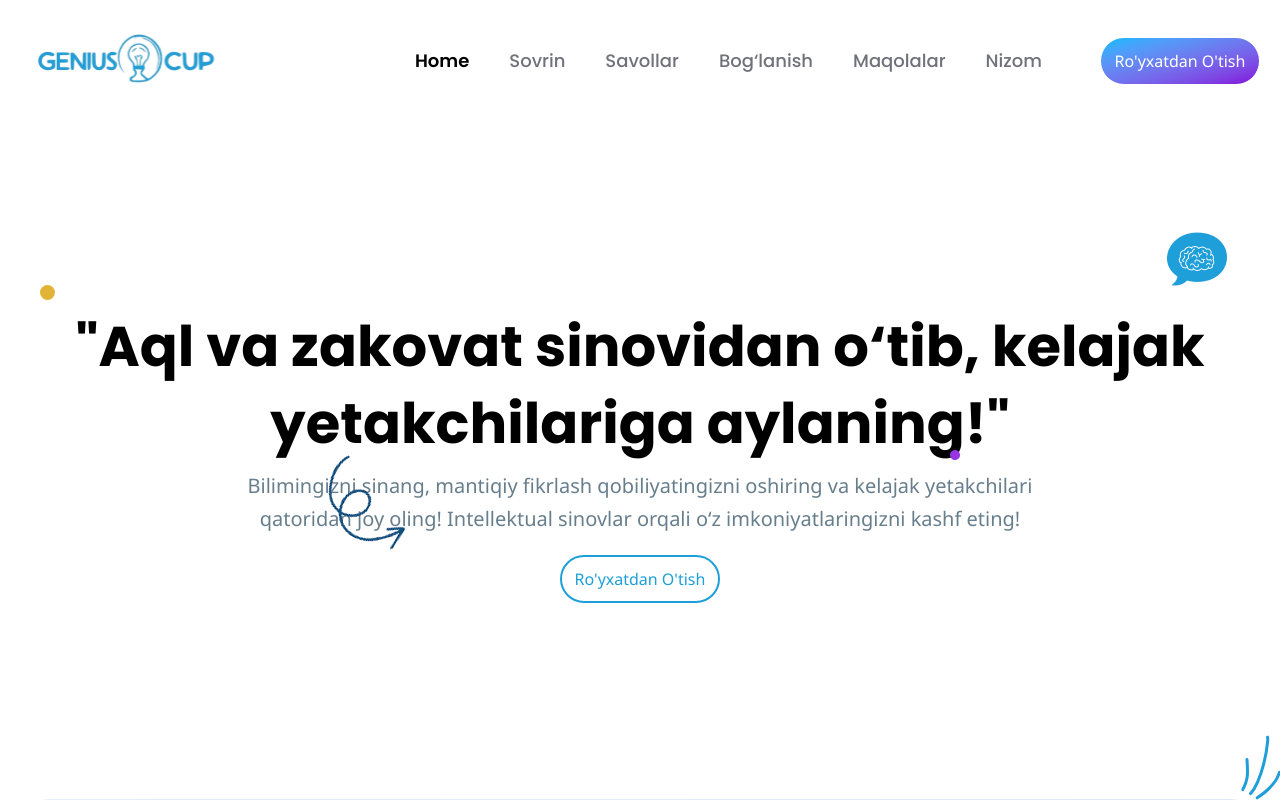
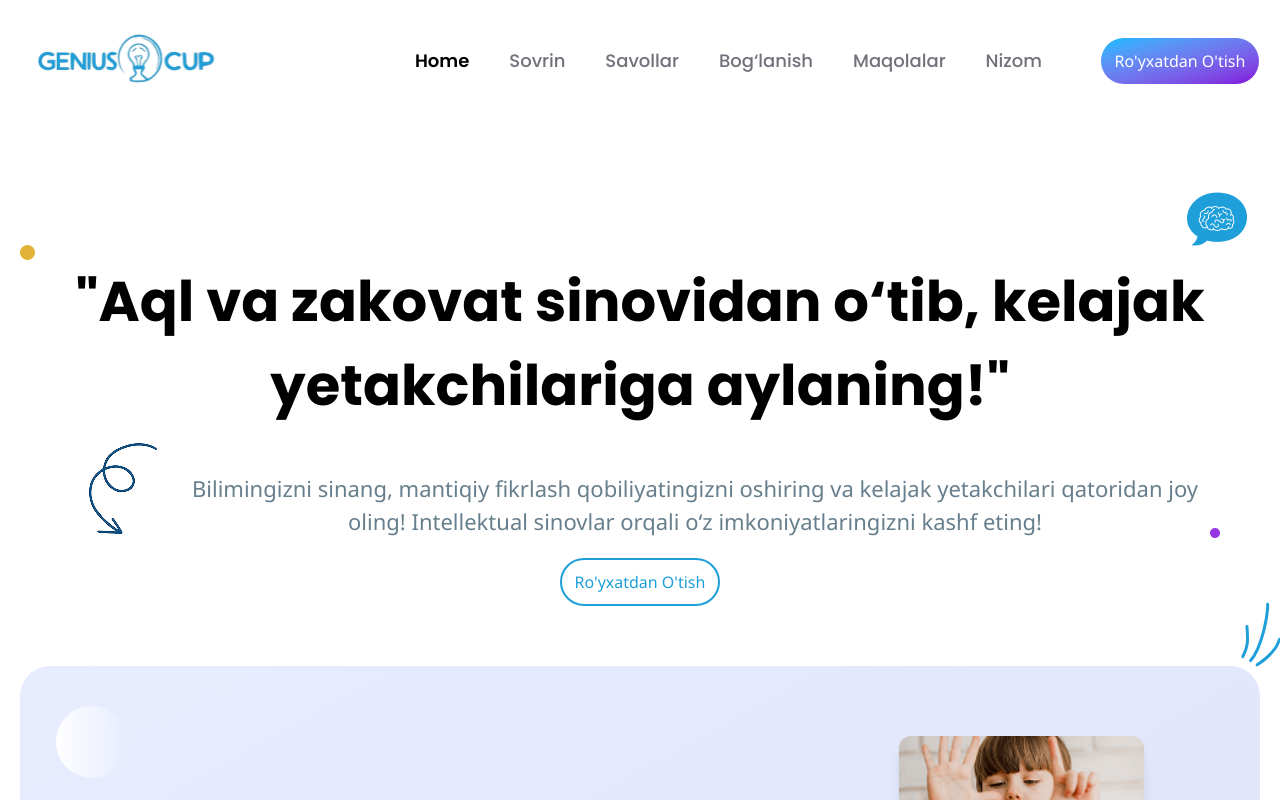
Before and after one commit to alienorar/Genius-Cup-full, a React (Vite) app: page / in a window 1280 px wide. Shown: the top 800 px of the page. Built offline with nearby package versions, Linux system fonts and the light colour scheme.

Commit message:
hah i did it

```diff
--- a/src/components/carousel.tsx
+++ /dev/null
@@ -1,83 +0,0 @@
-import React from "react";
-import { Swiper, SwiperSlide } from "swiper/react";
-import { Autoplay, Navigation, Pagination } from "swiper/modules";
-import "swiper/swiper-bundle.css";
-import Symbol from "../assets/symbol.png"
-import OtuLogo from "../assets/otu-logo.png"
-
-// Tashkilot ma'lumotlari
-const data = [
-  {
-    organizer: "Qashqadaryo Viloyat hokimligi",
-    website: "https://gov.uz/oz/qashqadaryo",
-    logo:Symbol,
-  },
-  {
-    organizer: "Osiyo texnologiyalar universiteti",
-    website: "https://otu-edu.uz/",
-    logo: OtuLogo,
-  },
-  {
-    organizer: "Qashqadaryo Viloyat hokimligi",
-    website: "https://gov.uz/oz/qashqadaryo",
-    logo:Symbol,
-  },
-  {
-    organizer: "Osiyo texnologiyalar universiteti",
-    website: "https://otu-edu.uz/",
-    logo: OtuLogo,
-  },
-
-];
-
-const SwiperCarousel: React.FC = () => {
-  return (
-    <div className="bg-gray-100 py-12">
-      <div className="mt-8 max-w-2xl mx-auto flex items-center justify-center">
-        <Swiper
-          modules={[Navigation, Pagination, Autoplay]}
-          spaceBetween={20}
-          slidesPerView={2}
-          navigation
-          pagination={{ clickable: true }}
-          loop={true}
-          speed={1500}
-          className="pb-10 smooth-transition"
-          autoplay={{ delay: 1000, disableOnInteraction: true }}
-
-
-        >
-          {data.map((item, index) => (
-            <SwiperSlide key={index}>
-              <div className="bg-white w-[320px] min-h-[280px] flex flex-col justify-between p-6 shadow-lg text-center">
-                {/* Logo */}
-                <div className="flex justify-center items-center mb-4 gap-2 h-[80px]">
-                 <a href={item.website}> <img
-                    src={item.logo}
-                    alt={item.organizer}
-                    className="w-18 h-[80px] max-h-full object-contain"
-                  /></a>
-                </div>
-
-                {/* Tashkilot nomi */}
-                <h3 className="text-lg font-bold text-[#333] ">{item.organizer}</h3>
-
-                <a
-                  href={item.website}
-                  target="_blank"
-                  rel="noopener noreferrer"
-                  className="relative inline-block w-full py-2 text-[#1E9FD9] font-bold border-2 border-[#1E9FD9] rounded-full overflow-hidden transition-all duration-300 group"
-                >
-                  <span className="absolute inset-0 bg-[#1E9FD9] scale-0 rounded-lg origin-center transition-transform duration-300 group-hover:scale-100"></span>
-                  <span className="relative z-10 group-hover:text-white">Rasmiy Sahifamiz</span>
-                </a>
-              </div>
-            </SwiperSlide>
-          ))}
-        </Swiper>
-      </div>
-    </div>
-  );
-};
-
-export default SwiperCarousel;
--- a/src/modules/home/index.tsx
+++ b/src/modules/home/index.tsx
@@ -114,51 +114,31 @@ const Index = () => {
     <main className="flex flex-col gap-[40px]">
       {/* ==============hero ============ */}
       <section className="custom-container">
-        <div className="flex flex-col justify-center items-center gap-[20px] mb-4 lg:py-[100px] px-4">
-          <div className="w-full max-w-[500px] lg:max-w-[1200px] text-center relative">
-            <div className="relative flex justify-between items-start lg:items-end px-4 lg:px-0">
-              <img src={YellowSpot} alt="yellow spot" className="w-[10px] h-[10px] lg:w-auto lg:h-auto" />
-              <img src={Brain} alt="brain" className="h-[40px] lg:h-full" />
+        <div className="flex flex-col justify-center items-center gap-[20px] pt-[60px]">
+          <div>
+            <div className="flex justify-between items-end">
+              <img src={YellowSpot} alt="yellow spot" />
+              <img src={Brain} alt="brain" />
             </div>
-            <h1 className="poppin text-[24px] sm:text-[30px] md:text-[40px] py-2 lg:text-[56px] text-center font-bold text-black leading-tight sm:leading-snug">
-              "Aql va zakovat sinovidan o‘tib, kelajak yetakchilariga aylaning!"
-            </h1>
-            <div className="flex flex-col justify-center items-center w-full lg:w-[900px] mx-auto">
-              <p className="text-[#01284099] text-[16px] sm:text-[18px] lg:text-[20px] font-[400] text-center poppins px-4 leading-relaxed max-w-[880px]">
-                Bilimingizni sinang, mantiqiy fikrlash qobiliyatingizni oshiring va kelajak yetakchilari qatoridan joy oling!
-                Intellektual sinovlar orqali o‘z imkoniyatlaringizni kashf eting!
-              </p>
+            <h1 className="poppin lg:text-[56px] md:text-[50px] text-[40px] text-black text-center font-bold ">"Aql va zakovat sinovidan o‘tib, kelajak yetakchilariga aylaning!"</h1>
+            <div className=" flex items-end px-[40px] justify-around ">
+              <img src={Arrow} alt="arrow icon" className="hidden md:block" />
+              <p className=" text-[#01284099]  text-[22px] font-[400] text-center poppins">Bilimingizni sinang, mantiqiy fikrlash qobiliyatingizni oshiring va kelajak yetakchilari qatoridan joy oling!
+                Intellektual sinovlar orqali o‘z imkoniyatlaringizni kashf eting!</p>
+              <img src={BlueSpot} alt="Blue spot" className="hidden md:block" />
             </div>
-
           </div>
-          <button className="relative h-12 w-40 overflow-hidden border-[2px] border-[#1E9FD9] text-[16px] rounded-[30px] text-[#1E9FD9] font-[500] poppin  transition-all duration-200 before:absolute before:bottom-0 before:left-0 before:right-0 before:top-0 before:m-auto before:h-0 before:w-0 before:rounded-sm before:bg-[#1E9FD9] before:duration-300 before:ease-out hover:text-white hover:shadow-[#1E9FD9] hover:before:h-40 hover:before:w-40 hover:before:opacity-80">
-            <a href="https://t.me/Genius_cup_bot" target="_blank" rel="noopener noreferrer" className="relative z-10">
-              Ro'yxatdan O'tish
-            </a>
-          </button>
-         <div> {/* Arrow Icon */}
-          <img
-            src={Arrow}
-            alt="arrow icon"
-            className="w-auto h-auto absolute
-             top-[310px] left-0 sm:top-[280px] sm:left-[20px]
-             md:top-[300px] md:left-[50px]
-             lg:top-[450px] lg:left-[300px]
-             -rotate-60"
-          />
-
-          {/* Blue Spot */}
-          <img
-            src={BlueSpot}
-            alt="Blue spot"
-            className="h-auto w-auto object-cover absolute
-             top-[150px] right-[5px] sm:top-[180px] sm:right-[20px]
-             md:top-[220px] md:right-[50px]
-             lg:top-[450px] lg:right-[320px]"
-          /></div>
+          <div className="flex justify-between md:justify-center w-full items-center ">
+            <img src={Arrow} alt="arrow icon" className="block md:hidden h-[100px] w-[100px] -rotate-45" />
+            <button className="relative h-12 w-40 overflow-hidden border-[2px] border-[#1E9FD9] text-[16px] rounded-[30px] text-[#1E9FD9] font-[500] poppin  transition-all duration-200 before:absolute before:bottom-0 before:left-0 before:right-0 before:top-0 before:m-auto before:h-0 before:w-0 before:rounded-sm before:bg-[#1E9FD9] before:duration-300 before:ease-out hover:text-white hover:shadow-[#1E9FD9] hover:before:h-40 hover:before:w-40 hover:before:opacity-80">
+              <a href="https://t.me/Genius_cup_bot" target="_blank" rel="noopener noreferrer" className="relative z-10">
+                Ro'yxatdan O'tish
+              </a>
+            </button>
+            <img src={BlueSpot} alt="Blue spot" className="block md:hidden h-[100px] w-[100px] object-none " /></div>
         </div>
         <div className="flex flex-col gap-0">
-          <div className="flex  lg:w-[1260px] justify-end items-end pl-0 w-full"><img src={Feather} alt="feather" className="-rotate-15 " /></div>
+          <div className="flex  lg:w-[1260px] justify-end items-end pl-0 w-full"><img src={Feather} alt="feather" className="-rotate-15 "/></div>
           <div className="bg-gradient-to-br from-[#E7ECFF] to-[#dde3f8] p-[10px] sm:p-[30px] md:p-[40px] lg:p-[60px] rounded-[20px] sm:rounded-[25px] md:rounded-[30px]   flex items-center justify-center lg:h-[704px] relative"
           >
             <div className="absolute top-10 left-9 w-18 h-18 bg-gradient-to-r from-white to-transparent rounded-full"></div>
--- a/vite.config.ts
+++ b/vite.config.ts
@@ -18,7 +18,7 @@ export default defineConfig({
   server: {
     port: 5175,
     strictPort: false,
-    allowedHosts: ['0fca-213-230-97-96.ngrok-free.app']
+    allowedHosts: ['7aca-213-230-97-96.ngrok-free.app']
 
   }
 })
```
